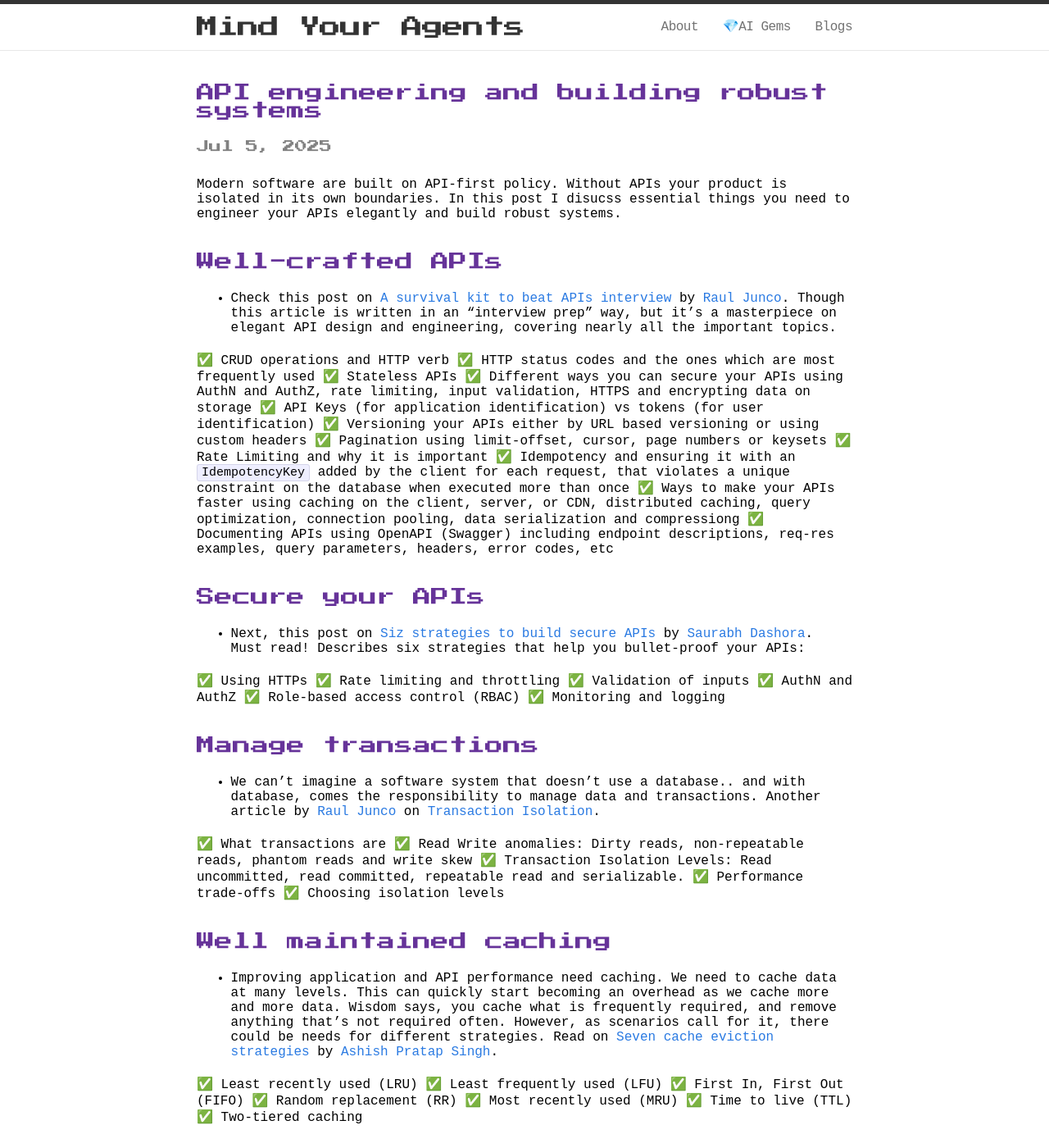
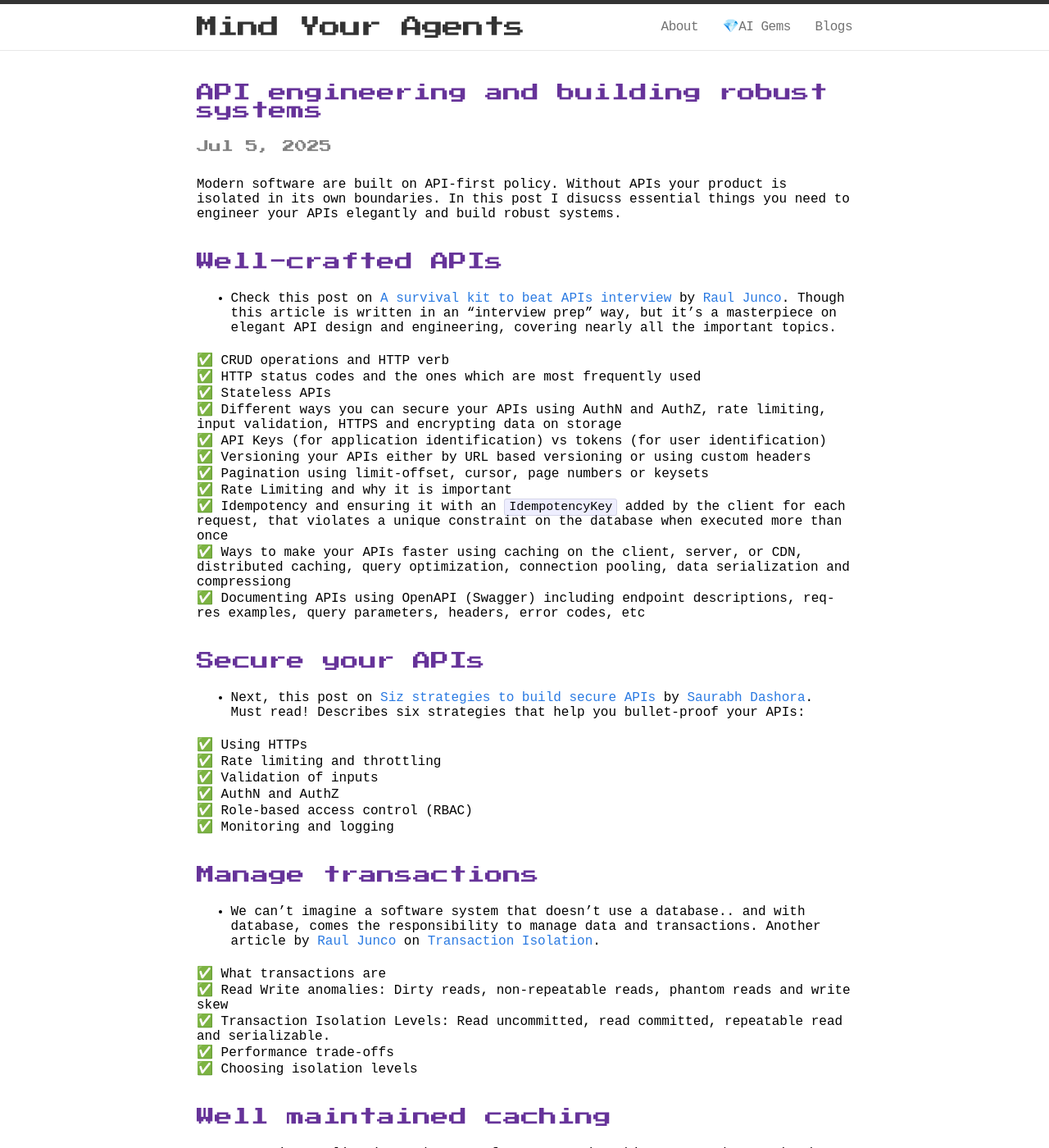
Before and after one commit to mindyouragents/mindyouragents.github.io, a Jekyll site: the page built from _posts/2025-07-05-api-engineering-robust-system.markdown, in a window 1280 px wide and 1400 px high. Shown: the whole window at 82% size. Built offline with Jekyll 4.4.1, drawn with Linux system fonts in a browser that asks for light colours; some web fonts are replaced; some of the changed text lies outside the part shown.

Commit message:
new post

```diff
--- a/_posts/2025-07-05-api-engineering-robust-system.markdown
+++ b/_posts/2025-07-05-api-engineering-robust-system.markdown
@@ -15,17 +15,17 @@ Modern software are built on API-first policy. Without APIs your product is isol
 - Check this post on [A survival kit to beat APIs interview](https://newsletter.systemdesignclassroom.com/p/a-survival-kit-to-beat-apis-interview) by [Raul Junco](https://substack.com/@rauljuncov). Though this article is written in an "interview prep" way, but it's a masterpiece on elegant API design and engineering, covering nearly all the important topics.
 <br />
 
-✅ CRUD operations and HTTP verb
-✅ HTTP status codes and the ones which are most frequently used
-✅ Stateless APIs
-✅ Different ways you can secure your APIs using AuthN and AuthZ, rate limiting, input validation, HTTPS and encrypting data on storage
-✅ API Keys (for application identification) vs tokens (for user identification)
-✅ Versioning your APIs either by URL based versioning or using custom headers
-✅ Pagination using limit-offset, cursor, page numbers or keysets
-✅ Rate Limiting and why it is important
-✅ Idempotency and ensuring it with an `IdempotencyKey` added by the client for each request, that violates a unique constraint on the database when executed more than once
-✅ Ways to make your APIs faster using caching on the client, server, or CDN, distributed caching, query optimization, connection pooling, data serialization and compressiong
-✅ Documenting APIs using OpenAPI (Swagger) including endpoint descriptions, req-res examples, query parameters, headers, error codes, etc
+✅ CRUD operations and HTTP verb <br />
+✅ HTTP status codes and the ones which are most frequently used <br />
+✅ Stateless APIs <br />
+✅ Different ways you can secure your APIs using AuthN and AuthZ, rate limiting, input validation, HTTPS and encrypting data on storage <br />
+✅ API Keys (for application identification) vs tokens (for user identification) <br />
+✅ Versioning your APIs either by URL based versioning or using custom headers <br />
+✅ Pagination using limit-offset, cursor, page numbers or keysets <br />
+✅ Rate Limiting and why it is important <br />
+✅ Idempotency and ensuring it with an `IdempotencyKey` added by the client for each request, that violates a unique constraint on the database when executed more than once <br />
+✅ Ways to make your APIs faster using caching on the client, server, or CDN, distributed caching, query optimization, connection pooling, data serialization and compressiong <br />
+✅ Documenting APIs using OpenAPI (Swagger) including endpoint descriptions, req-res examples, query parameters, headers, error codes, etc <br />
 
 <br />
 <span class="important">Secure your APIs</span>
@@ -34,12 +34,12 @@ Modern software are built on API-first policy. Without APIs your product is isol
 - Next, this post on [Siz strategies to build secure APIs](https://newsletter.systemdesigncodex.com/p/6-strategies-to-build-secure-apis) by [Saurabh Dashora](https://substack.com/@saurabhdashora). Must read! Describes six strategies that help you bullet-proof your APIs:
 <br />
 
-✅ Using HTTPs
-✅ Rate limiting and throttling
-✅ Validation of inputs
-✅ AuthN and AuthZ
-✅ Role-based access control (RBAC)
-✅ Monitoring and logging
+✅ Using HTTPs <br />
+✅ Rate limiting and throttling <br />
+✅ Validation of inputs <br />
+✅ AuthN and AuthZ <br />
+✅ Role-based access control (RBAC) <br />
+✅ Monitoring and logging <br />
 
 <br />
 <span class="important">Manage transactions</span>
@@ -48,11 +48,11 @@ Modern software are built on API-first policy. Without APIs your product is isol
 - We can't imagine a software system that doesn't use a database.. and with database, comes the responsibility to manage data and transactions. Another article by [Raul Junco](https://substack.com/@rauljuncov) on [Transaction Isolation](https://newsletter.systemdesignclassroom.com/p/transaction-isolation-and-read-and-write-anomalies?r=1m1f9z&utm_campaign=post&utm_medium=web).
 <br />
 
-✅ What transactions are
-✅ Read Write anomalies: Dirty reads, non-repeatable reads, phantom reads and write skew
-✅ Transaction Isolation Levels: Read uncommitted, read committed, repeatable read and serializable.
-✅ Performance trade-offs
-✅ Choosing isolation levels
+✅ What transactions are <br />
+✅ Read Write anomalies: Dirty reads, non-repeatable reads, phantom reads and write skew <br />
+✅ Transaction Isolation Levels: Read uncommitted, read committed, repeatable read and serializable. <br />
+✅ Performance trade-offs <br />
+✅ Choosing isolation levels <br />
 
 <br />
 <span class="important">Well maintained caching</span>
@@ -61,13 +61,13 @@ Modern software are built on API-first policy. Without APIs your product is isol
 - Improving application and API performance need caching. We need to cache data at many levels. This can quickly start becoming an overhead as we cache more and more data. Wisdom says, you cache what is frequently required, and remove anything that's not required often. However, as scenarios call for it, there could be needs for different strategies. Read on [Seven cache eviction strategies](https://blog.algomaster.io/p/7-cache-eviction-strategies?r=1m1f9z&utm_campaign=post&utm_medium=web) by [Ashish Pratap Singh](https://substack.com/@ashishps).
 <br />
 
-✅ Least recently used (LRU)
-✅ Least frequently used (LFU)
-✅ First In, First Out (FIFO)
-✅ Random replacement (RR)
-✅ Most recently used (MRU)
-✅ Time to live (TTL)
-✅ Two-tiered caching
+✅ Least recently used (LRU) <br />
+✅ Least frequently used (LFU) <br />
+✅ First In, First Out (FIFO) <br />
+✅ Random replacement (RR) <br />
+✅ Most recently used (MRU) <br />
+✅ Time to live (TTL) <br />
+✅ Two-tiered caching <br />
 
 <br />
 <span class="important">Deal with entropy</span>
@@ -80,10 +80,10 @@ Modern software are built on API-first policy. Without APIs your product is isol
     Read on how to [Embrace Software Entropy](https://thetshaped.dev/p/embrace-software-entropy-imperfect-code-flexibility-maintainability) by [Petar Ivanov](https://substack.com/@petarivanovv9).
 <br />
 
-✅ Accept that change is inevitable
-✅ Build for now *(very very very important!)*
-✅ Stay flexible
-✅ Embrace entropy
+✅ Accept that change is inevitable <br />
+✅ Build for now *(very very very important!)* <br />
+✅ Stay flexible <br />
+✅ Embrace entropy <br />
 
 <br />
 
```
